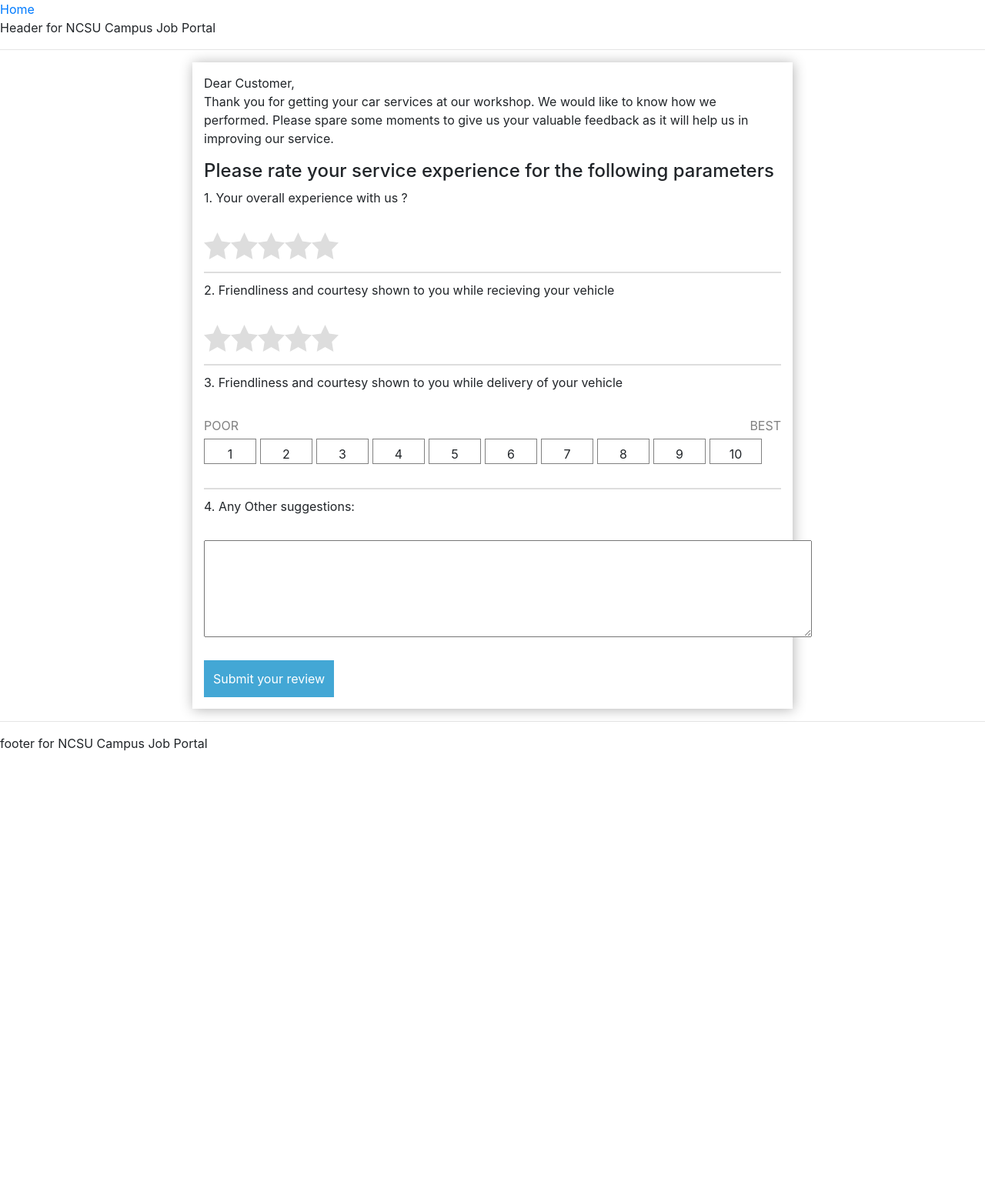
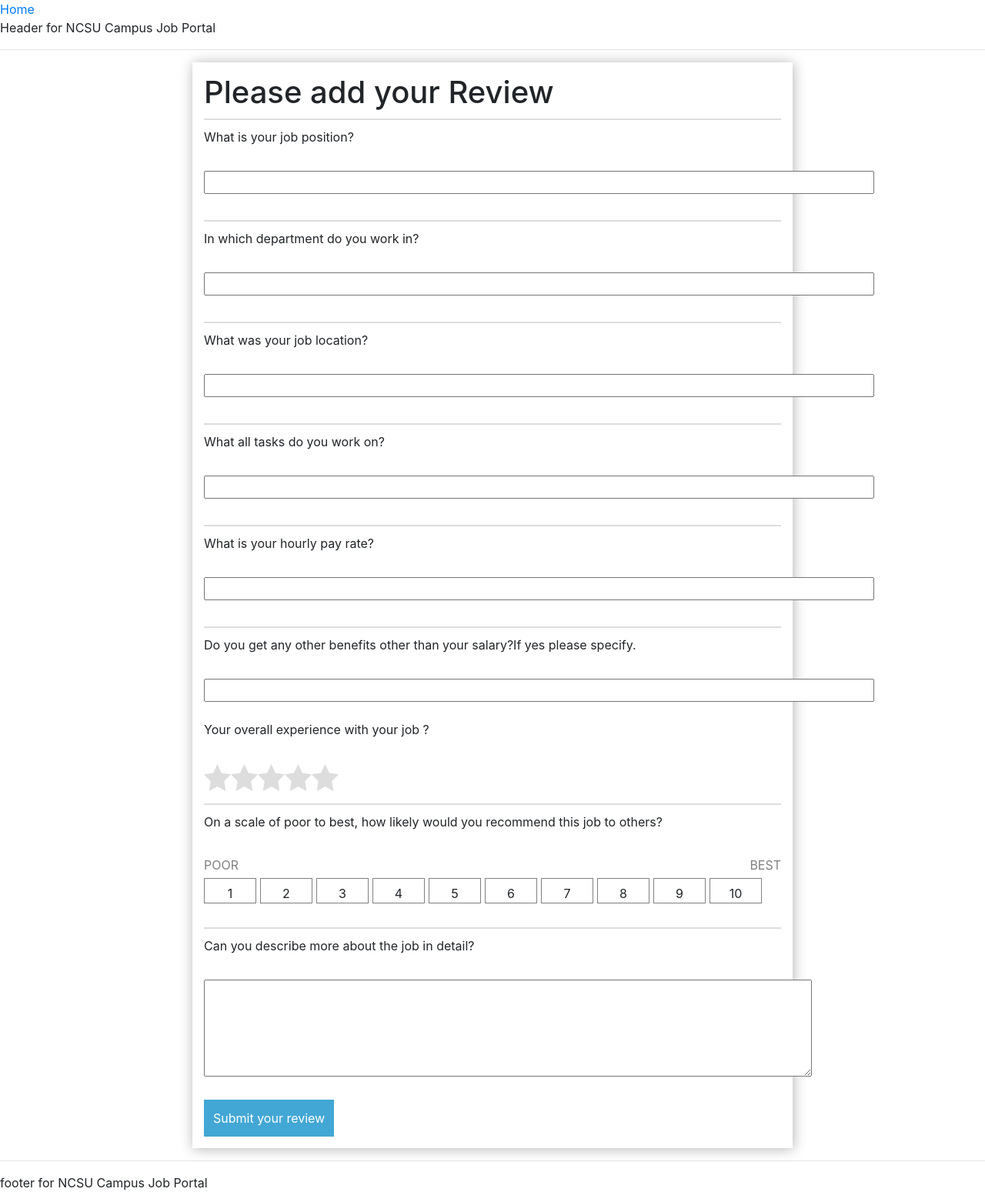
Before and after one commit to sainath199/campus-job-review-system, a Flask app: page /review in a window 1280 px wide. Shown: the whole page at 77% size. Before the commit the page ends 976 px from the top, so only its background shows below. Run offline with Flask 2, Linux system fonts and the light colour scheme; data that the repository does not hold is empty; some libraries are stand-ins or nearby versions.

Commit message:
Update review page

```diff
--- a/app/static/css/style.css
+++ b/app/static/css/style.css
@@ -1,3 +1,9 @@
+body{
+    background:url('overlay.png'), url('Wolfplaza.jpg')
+    background-size:cover;
+    background-repeat:no-repeat;
+ }
+
  .feedback{
     width: 100%;
     max-width: 780px;
--- a/app/templates/review-page.html
+++ b/app/templates/review-page.html
@@ -1,51 +1,6 @@
 {% extends "base.html" %}
 
 {% block content %}
-
-<!--<div class="container">-->
-<!--    <div class="row">-->
-
-<!--        <div class="col-md-6">-->
-<!--            <div class="card">-->
-<!--                <div class="card-body">-->
-<!--                    <form action="/add" method="post">-->
-<!--                        <div class="form-group">-->
-<!--                            <input class="form-control" type="text" name="job_title" placeholder="Job Title" required>-->
-<!--                        </div>-->
-<!--                        <div class="form-group">-->
-<!--                            <textarea class="form-control" name="job_description" cols="100"-->
-<!--                                      placeholder="Add a Job Description" required></textarea>-->
-<!--                        </div>-->
-<!--                        <div class="form-group">-->
-<!--                            <textarea class="form-control" name="department" cols="100"-->
-<!--                                      placeholder="Department" required></textarea>-->
-<!--                        </div>-->
-<!--                        <div class="form-group">-->
-<!--                            <textarea class="form-control" name="locations" cols="100"-->
-<!--                                      placeholder="Location(s)" required></textarea>-->
-<!--                        </div>-->
-<!--                        <div class="form-group">-->
-<!--                            <input class="form-control" type="number" name="hourly_pay" placeholder="Hourly Payment" required>-->
-<!--                        </div>-->
-<!--                        <div class="form-group">-->
-<!--                            <textarea class="form-control" name="benefits" cols="100"-->
-<!--                                      placeholder="Employee Benefits" required></textarea>-->
-<!--                        </div>-->
-<!--                        <div class="form-group">-->
-<!--                            <input class="form-control" type="text" name="review" placeholder="Add a Review" required>-->
-<!--                        </div>-->
-<!--                        <div class="form-group">-->
-<!--                            <input class="form-control" type="number" name="rating" placeholder="Rate in range of 1 to 5" required>-->
-<!--                        </div>-->
-<!--                        <button class="btn btn-primary" type="submit">-->
-<!--                            Add-->
-<!--                        </button>-->
-<!--                    </form>-->
-<!--                </div>-->
-<!--            </div>-->
-<!--        </div>-->
-<!--    </div>-->
-<!--</div>-->
 
 <!DOCTYPE html>
 <html lang="en">
@@ -62,39 +17,54 @@
           <div class="col-rt-12">
               <div class="Scriptcontent">
 
+<div class="feedback">
+<form method="post" action="/add">
+<h1>Please add your Review
+</h1>
+    <hr class="survey-hr">
+        <label for="m_3189847521540640526commentText">What is your job position?</label><br/><br/>
+        <input type="text" cols="75" name="job_title" rows="5" style="100%" size = "80%" required></input><br>
+    <br>
 
-<div class="feedback">
-<p>Dear Customer,<br>
-Thank you for getting your car services at our workshop. We would like to know how we performed. Please spare some moments to give us your valuable feedback as it will help us in improving our service.</p>
+    <hr class="survey-hr">
+        <label for="m_3189847521540640526commentText">In which department do you work in?</label><br/><br/>
+        <input type="text" cols="75" name="department" rows="5" style="100% required" size = "80%" required></input><br>
+    <br>
 
-<h4>Please rate your service experience for the following parameters</h4>
+    <hr class="survey-hr">
+        <label for="m_3189847521540640526commentText">What was your job location?</label><br/><br/>
+        <input type="text" cols="75" name="locations" rows="5" style="100%" size = "80%" required></input><br>
+    <br>
 
-<form method="post" action="#action-url">
-<label>1. Your overall experience with us ?</label><br>
+    <hr class="survey-hr">
+        <label for="m_3189847521540640526commentText">What all tasks do you work on?</label><br/><br/>
+        <input type="text" cols="75" name="job_description" rows="5" style="100%" size = "80%" required></input><br>
+    <br>
+
+     <hr class="survey-hr">
+        <label for="m_3189847521540640526commentText">What is your hourly pay rate?</label><br/><br/>
+        <input type="text" cols="75" name="hourly_pay" rows="5" style="100%" size = "80%" required></input><br>
+    <br>
+
+     <hr class="survey-hr">
+        <label for="m_3189847521540640526commentText">Do you get any other benefits other than your salary?If yes please specify.</label><br/><br/>
+        <input type="text" cols="75" name="benefits" rows="5" style="100%" size = "80%" required></input><br>
+    <br>
+
+    <label>Your overall experience with your job ?</label><br>
 
     <span class="star-rating">
-  <input type="radio" name="rating1" value="1"><i></i>
-  <input type="radio" name="rating1" value="2"><i></i>
-  <input type="radio" name="rating1" value="3"><i></i>
-  <input type="radio" name="rating1" value="4"><i></i>
-  <input type="radio" name="rating1" value="5"><i></i>
+      <input type="radio" name="rating" value="1" ><i></i>
+      <input type="radio" name="rating" value="2" ><i></i>
+      <input type="radio" name="rating" value="3" ><i></i>
+      <input type="radio" name="rating" value="4" ><i></i>
+      <input type="radio" name="rating" value="5"><i></i>
     </span>
+        <div class="clear"></div>
 
       <div class="clear"></div>
       <hr class="survey-hr">
-<label>2. Friendliness and courtesy shown to you while recieving your vehicle</label><br>
-<span class="star-rating">
-  <input type="radio" name="rating2" value="1"><i></i>
-  <input type="radio" name="rating2" value="2"><i></i>
-  <input type="radio" name="rating2" value="3"><i></i>
-  <input type="radio" name="rating2" value="4"><i></i>
-  <input type="radio" name="rating2" value="5"><i></i>
-</span>
-
-
-  <div class="clear"></div>
-  <hr class="survey-hr">
-<label>3. Friendliness and courtesy shown to you while delivery of your vehicle</label><br><br/>
+        <label>On a scale of poor to best, how likely would you recommend this job to others?</label><br><br/>
         <div style="color:grey">
         <span style="float:left">
             POOR
@@ -106,66 +76,61 @@ Thank you for getting your car services at our workshop. We would like to know h
       </div>
     <span class="scale-rating">
       <label value="1">
-  <input type="radio" name="rating" >
+      <input type="radio" name="rating2" >
       <label style="width:100%;"></label>
       </label>
       <label value="2">
-  <input type="radio" name="rating" >
+      <input type="radio" name="rating2" >
       <label style="width:100%;"></label>
       </label>
       <label value="3">
-  <input type="radio" name="rating">
+      <input type="radio" name="rating2">
       <label style="width:100%;"></label>
       </label>
       <label value="4">
-  <input type="radio" name="rating">
+      <input type="radio" name="rating2">
       <label style="width:100%;"></label>
       </label>
       <label value="5">
-  <input type="radio" name="rating">
+      <input type="radio" name="rating2">
       <label style="width:100%;"></label>
       </label>
       <label value="6">
-  <input type="radio" name="rating">
+      <input type="radio" name="rating2">
       <label style="width:100%;"></label>
       </label>
       <label value="7">
-  <input type="radio" name="rating">
+      <input type="radio" name="rating2">
       <label style="width:100%;"></label>
       </label>
       <label value="8">
-  <input type="radio" name="rating">
+      <input type="radio" name="rating2">
       <label style="width:100%;"></label>
       </label>
       <label value="9">
-  <input type="radio" name="rating">
+      <input type="radio" name="rating2">
       <label style="width:100%;"></label>
       </label>
       <label value="10">
-  <input type="radio" name="rating" value="10">
+      <input type="radio" name="rating2" value="10">
       <label style="width:100%;"></label>
       </label>
     </span>
 
       <div class="clear"></div>
       <hr class="survey-hr">
-<label for="m_3189847521540640526commentText">4. Any Other suggestions:</label><br/><br/>
-<textarea cols="75" name="commentText" rows="5" style="100%"></textarea><br>
+    <label for="m_3189847521540640526commentText">Can you describe more about the job in detail?</label><br/><br/>
+    <textarea cols="75" name="review" rows="5" style="100%" required></textarea><br>
     <br>
       <div class="clear"></div>
     <input style="background:#43a7d5;color:#fff;padding:12px;border:0" type="submit" value="Submit your review">&nbsp;
     </form>
 </div>
-
 </div>
 </div>
 </div>
 </section>
 
-
-
-    <!-- Analytics -->
-
 </body>
 </html>
 
```
Also changed, not shown: app/app.db, app/static/WolfPlaza.jpg (added), app/static/overlay.png (added), 2 other files. Lines whose indentation alone changed are shown as unchanged.
